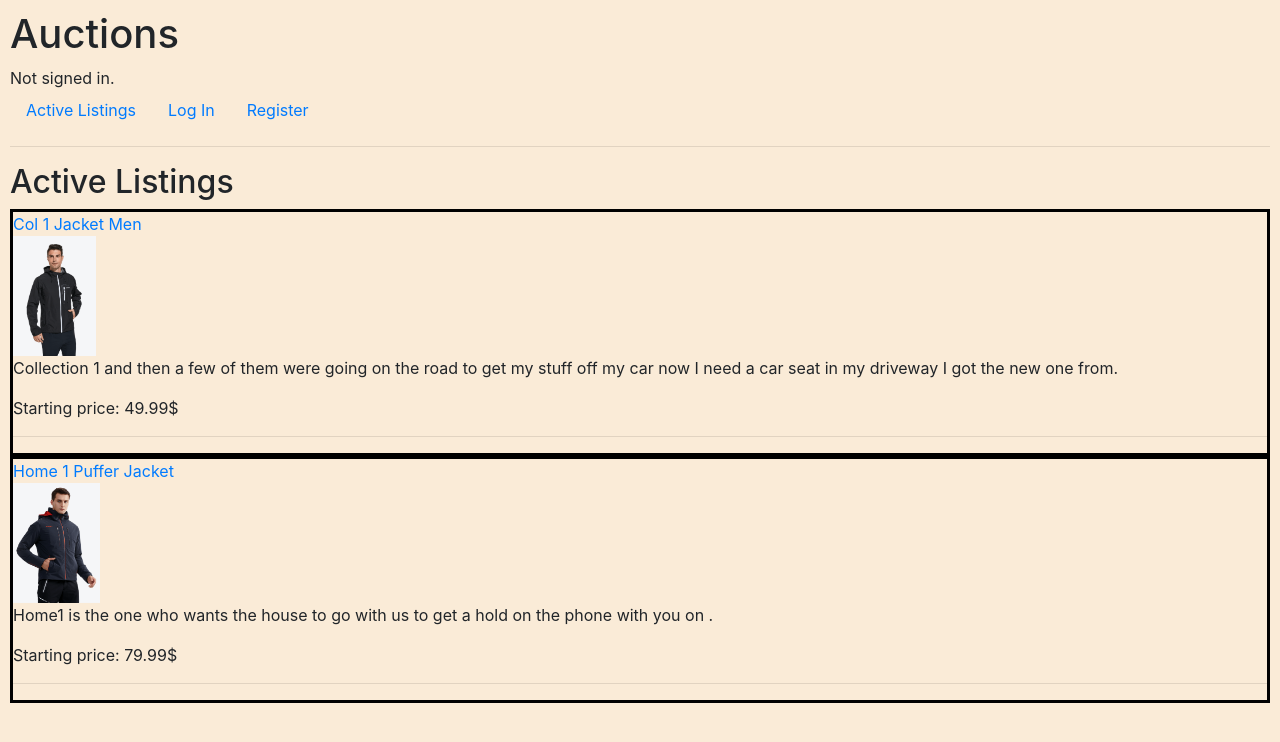
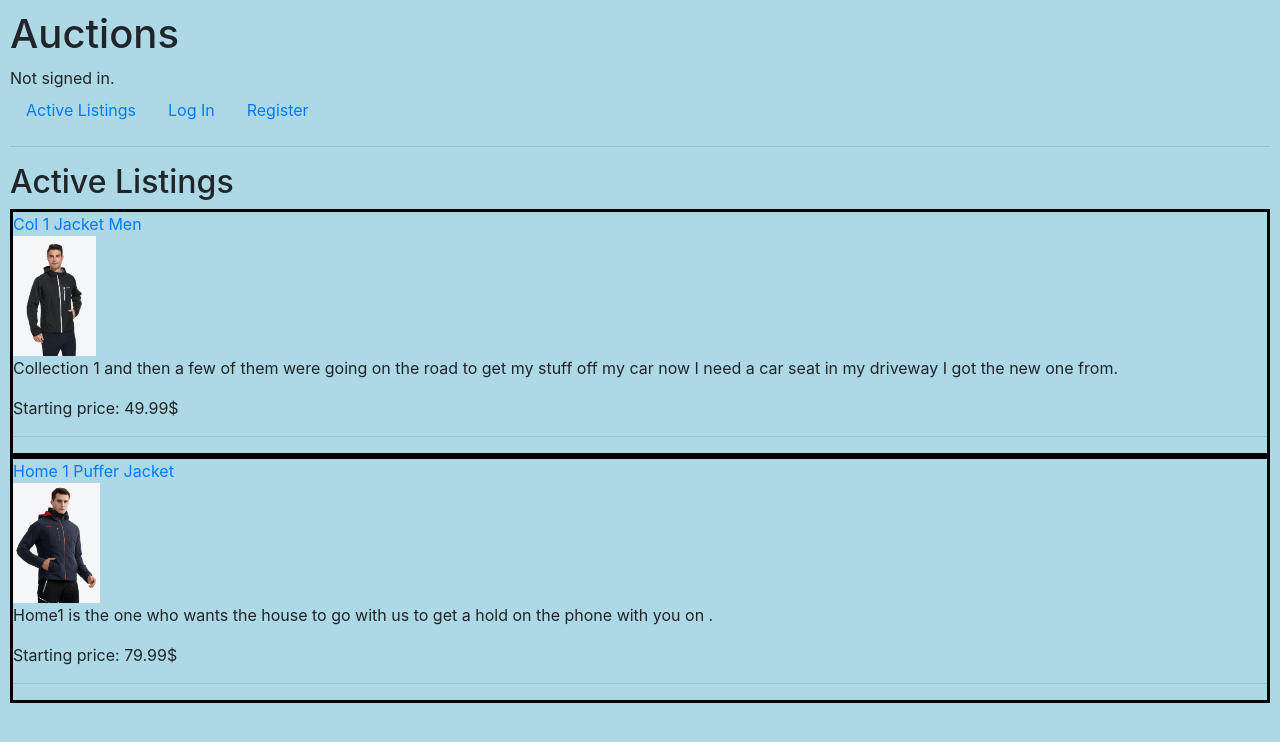
Before and after one commit to SoybeanMaru/cs50w_commerce, a Django app: page / in a window 1280 px wide. Shown: the top 742 px of the page. Run offline with Django 3.2, Linux system fonts and the light colour scheme; data comes from the database, SQL or seed files in the repository; both versions use the stored data as it was after the commit; some libraries are stand-ins or nearby versions.

Commit message:
changed body color to light blue

```diff
--- a/auctions/static/auctions/styles.css
+++ b/auctions/static/auctions/styles.css
@@ -1,7 +1,7 @@
 
 body {
     padding: 10px;
-    background-color: antiquewhite;
+    background-color: lightblue;
 }
 
 .listing-container{
```
Also changed, not shown: db.sqlite3.
